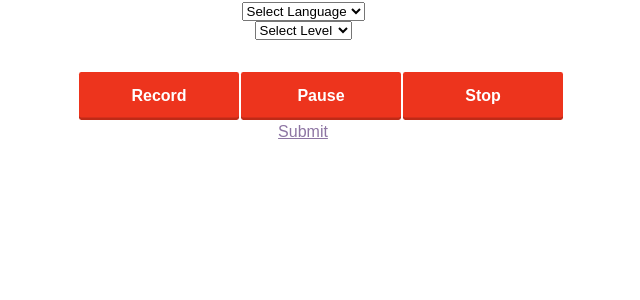
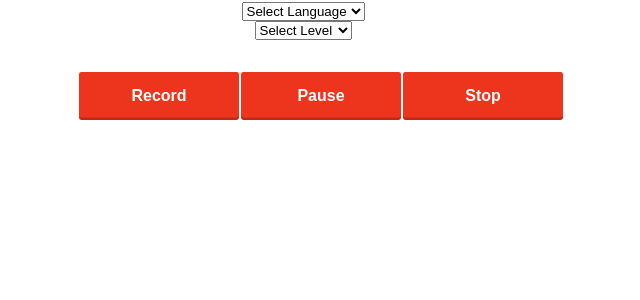
Before and after one commit to markov24/ChatCoach, a Flask app: page / in a window 1280 px wide. Shown: the part 218-518 px from the top of the page, without its empty margins (337-977 px from the left). Run offline with Flask 3, Linux system fonts and the light colour scheme; some libraries are stand-ins or nearby versions.

Commit message:
better button

```diff
--- a/templates/index.html
+++ b/templates/index.html
@@ -61,7 +61,7 @@
   </audio>
 
   <!-- <ol id="recordingsList"></ol> -->
-  <a id="upload_link" href="">Submit</a>
+  <a id="upload_link" href=""></a>
 
   <!--Recorder.js library-->
   <script src="https://cdn.rawgit.com/mattdiamond/Recorderjs/08e7abd9/dist/recorder.js"></script>
```
